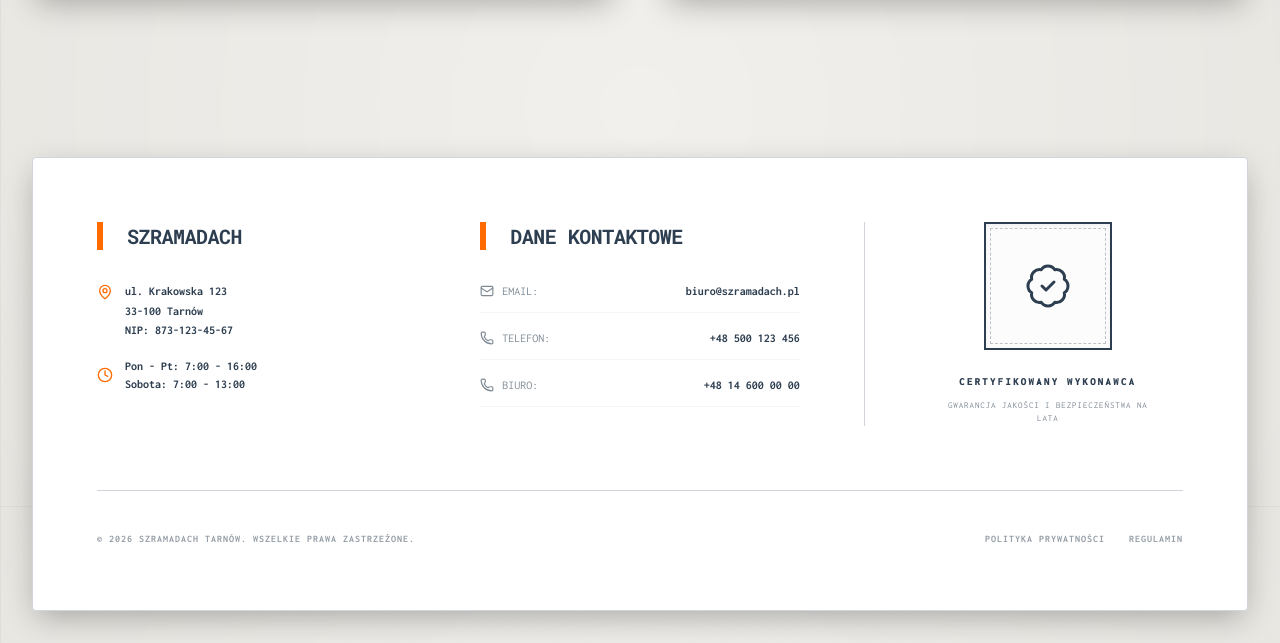
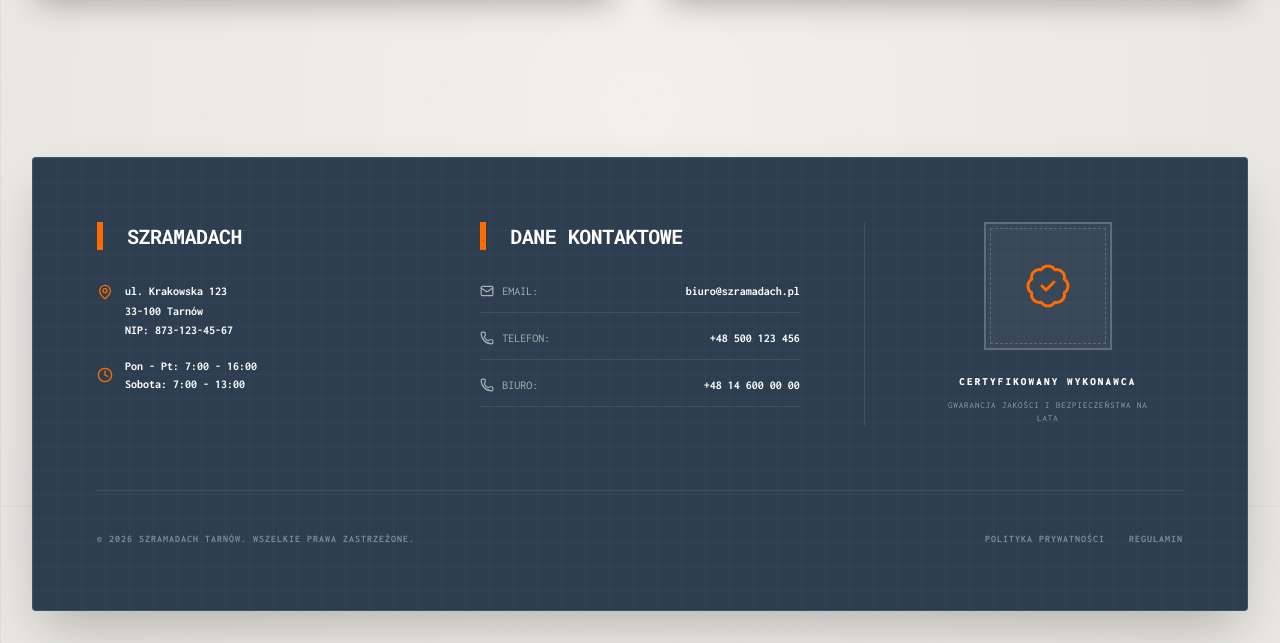
Before and after one commit to kroolpl/szramadach-astro, an Astro site: page /porady in a window 1280 px wide. Shown: the part 1094-1737 px from the top of the page. Built offline with nearby package versions, Linux system fonts and the light colour scheme; Astro itself is replaced by a stand-in of ours.

Commit message:
style: Repaint Footer to dark theme for distinct visual separation

```diff
--- a/src/components/Footer.astro
+++ b/src/components/Footer.astro
@@ -4,26 +4,33 @@ const year = new Date().getFullYear();
 ---
 
 <footer
-    class="mt-24 lg:mt-40 bg-sheet-white border border-sheet-border p-8 lg:p-16 technical-sheet-shadow rounded-sm"
+    class="relative mt-24 lg:mt-40 bg-slate-ink text-white p-8 lg:p-16 rounded-sm overflow-hidden shadow-2xl border border-white/10"
 >
+    <!-- Subtle architectural grid background -->
     <div
-        class="grid grid-cols-1 md:grid-cols-2 lg:grid-cols-3 gap-12 lg:gap-16"
+        class="absolute inset-0 opacity-[0.03] pointer-events-none"
+        style="background-image: linear-gradient(#ffffff 1px, transparent 1px), linear-gradient(90deg, #ffffff 1px, transparent 1px); background-size: 24px 24px;"
+    >
+    </div>
+
+    <div
+        class="grid grid-cols-1 md:grid-cols-2 lg:grid-cols-3 gap-12 lg:gap-16 relative z-10 w-full max-w-[1440px] mx-auto"
     >
         <div class="space-y-6 lg:space-y-8">
             <h3
-                class="text-lg lg:text-xl font-black uppercase text-slate-ink border-l-[4px] lg:border-l-[6px] border-accent-orange pl-4 lg:pl-6 tracking-tight"
+                class="text-lg lg:text-xl font-black uppercase text-white border-l-[4px] lg:border-l-[6px] border-accent-orange pl-4 lg:pl-6 tracking-tight"
             >
                 SzramaDach
             </h3>
             <div
-                class="font-mono text-[11px] lg:text-[12px] space-y-4 text-slate-ink/80"
+                class="font-mono text-[11px] lg:text-[12px] space-y-4 text-white/80"
             >
                 <div class="flex items-start gap-3">
                     <MapPin
                         size={16}
                         className="text-accent-orange shrink-0 mt-0.5"
                     />
-                    <p class="leading-relaxed font-bold text-slate-ink">
+                    <p class="leading-relaxed font-bold text-white">
                         ul. Krakowska 123<br />
                         33-100 Tarnów<br />
                         NIP: 873-123-45-67
@@ -31,7 +38,7 @@ const year = new Date().getFullYear();
                 </div>
                 <div class="flex items-center gap-3">
                     <Clock size={16} className="text-accent-orange shrink-0" />
-                    <p class="font-bold text-slate-ink">
+                    <p class="font-bold text-white">
                         Pon - Pt: 7:00 - 16:00<br />Sobota: 7:00 - 13:00
                     </p>
                 </div>
@@ -40,15 +47,15 @@ const year = new Date().getFullYear();
 
         <div class="space-y-6 lg:space-y-8">
             <h3
-                class="text-lg lg:text-xl font-black uppercase text-slate-ink border-l-[4px] lg:border-l-[6px] border-accent-orange pl-4 lg:pl-6 tracking-tight"
+                class="text-lg lg:text-xl font-black uppercase text-white border-l-[4px] lg:border-l-[6px] border-accent-orange pl-4 lg:pl-6 tracking-tight"
             >
                 Dane Kontaktowe
             </h3>
             <div
-                class="font-mono text-[11px] lg:text-[12px] space-y-3 lg:space-y-4 text-slate-ink"
+                class="font-mono text-[11px] lg:text-[12px] space-y-3 lg:space-y-4 text-white"
             >
                 <div
-                    class="flex justify-between border-b border-gray-100 pb-3 items-center"
+                    class="flex justify-between border-b border-white/10 pb-3 items-center"
                 >
                     <div class="flex items-center gap-2 opacity-60">
                         <Mail size={14} />
@@ -56,12 +63,12 @@ const year = new Date().getFullYear();
                     </div>
                     <a
                         href="mailto:biuro@szramadach.pl"
-                        class="text-slate-ink font-bold hover:text-accent-orange transition-colors"
+                        class="text-white font-bold hover:text-accent-orange transition-colors duration-300"
                         >biuro@szramadach.pl</a
                     >
                 </div>
                 <div
-                    class="flex justify-between border-b border-gray-100 pb-3 items-center"
+                    class="flex justify-between border-b border-white/10 pb-3 items-center"
                 >
                     <div class="flex items-center gap-2 opacity-60">
                         <Phone size={14} />
@@ -69,12 +76,12 @@ const year = new Date().getFullYear();
                     </div>
                     <a
                         href="tel:+48500123456"
-                        class="text-slate-ink font-bold hover:text-accent-orange transition-colors"
+                        class="text-white font-bold hover:text-accent-orange transition-colors duration-300"
                         >+48 500 123 456</a
                     >
                 </div>
                 <div
-                    class="flex justify-between border-b border-gray-100 pb-3 items-center"
+                    class="flex justify-between border-b border-white/10 pb-3 items-center"
                 >
                     <div class="flex items-center gap-2 opacity-60">
                         <Phone size={14} />
@@ -82,7 +89,7 @@ const year = new Date().getFullYear();
                     </div>
                     <a
                         href="tel:+48146000000"
-                        class="text-slate-ink font-bold hover:text-accent-orange transition-colors"
+                        class="text-white font-bold hover:text-accent-orange transition-colors duration-300"
                         >+48 14 600 00 00</a
                     >
                 </div>
@@ -90,29 +97,29 @@ const year = new Date().getFullYear();
         </div>
 
         <div
-            class="flex flex-col items-start lg:items-center justify-center lg:border-l border-sheet-border pt-4 lg:pt-0 lg:pl-12"
+            class="flex flex-col items-start lg:items-center justify-center lg:border-l border-white/10 pt-4 lg:pt-0 lg:pl-12"
         >
             <div class="flex flex-row lg:flex-col items-center gap-6 lg:gap-0">
                 <div
-                    class="w-20 h-20 lg:w-32 lg:h-32 border-2 border-slate-ink p-2 lg:p-3 lg:mb-6 relative flex items-center justify-center bg-gray-50/50 shadow-inner hover:rotate-2 hover:scale-105 transition-all"
+                    class="w-20 h-20 lg:w-32 lg:h-32 border-2 border-white/20 p-2 lg:p-3 lg:mb-6 relative flex items-center justify-center bg-white/5 shadow-inner hover:rotate-2 hover:scale-105 transition-all"
                 >
                     <div
-                        class="absolute inset-1 border-dashed border border-slate-ink/30"
+                        class="absolute inset-1 border-dashed border border-white/20"
                     >
                     </div>
                     <BadgeCheck
-                        className="text-slate-ink w-8 h-8 lg:w-12 lg:h-12"
+                        className="text-accent-orange w-8 h-8 lg:w-12 lg:h-12"
                         strokeWidth={1.5}
                     />
                 </div>
                 <div class="text-left lg:text-center space-y-2">
                     <p
-                        class="font-mono text-[10px] lg:text-[11px] text-slate-ink uppercase tracking-[0.2em] font-black"
+                        class="font-mono text-[10px] lg:text-[11px] text-white uppercase tracking-[0.2em] font-black"
                     >
                         Certyfikowany Wykonawca
                     </p>
                     <p
-                        class="font-mono text-[9px] text-slate-ink/60 uppercase tracking-widest max-w-[200px]"
+                        class="font-mono text-[9px] text-white/50 uppercase tracking-widest max-w-[200px]"
                     >
                         Gwarancja jakości i bezpieczeństwa na lata
                     </p>
@@ -122,14 +129,18 @@ const year = new Date().getFullYear();
     </div>
 
     <div
-        class="mt-12 lg:mt-16 pt-8 lg:pt-10 border-t border-sheet-border flex flex-col md:flex-row justify-between items-center gap-4 text-[9px] lg:text-[10px] font-mono text-slate-ink/50 uppercase tracking-widest font-bold text-center md:text-left"
+        class="mt-12 lg:mt-16 pt-8 lg:pt-10 border-t border-white/10 flex flex-col md:flex-row justify-between items-center gap-4 text-[9px] lg:text-[10px] font-mono text-white/40 uppercase tracking-widest font-bold text-center md:text-left relative z-10 w-full max-w-[1440px] mx-auto"
     >
         <span>© {year} SzramaDach Tarnów. Wszelkie prawa zastrzeżone.</span>
         <div class="flex gap-6">
-            <a href="#" class="hover:text-accent-orange transition-colors"
+            <a
+                href="#"
+                class="hover:text-accent-orange transition-colors duration-300"
                 >Polityka Prywatności</a
             >
-            <a href="#" class="hover:text-accent-orange transition-colors"
+            <a
+                href="#"
+                class="hover:text-accent-orange transition-colors duration-300"
                 >Regulamin</a
             >
         </div>
```
